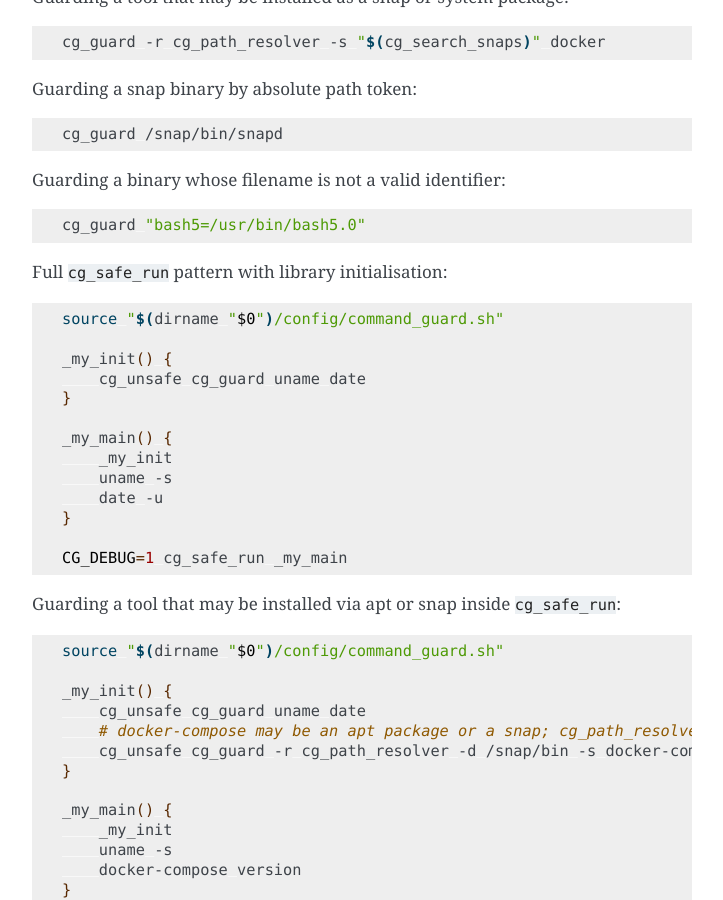
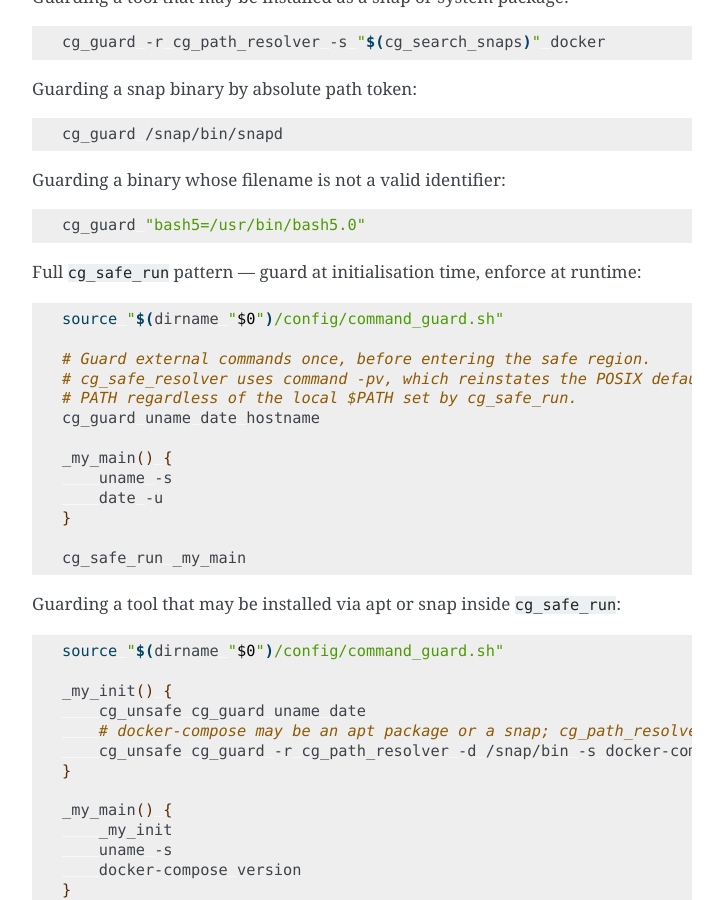
Before and after one commit to CriticalOptimisation/bash-deploy-libs, a Sphinx documentation site: the page built from docs/libraries/command_guard.rst, in a window 1280 px wide and 900 px high, scrolled down 13165 px. Shown: the whole window, without its empty margins (388-1111 px from the left). Built offline with Sphinx 7.4.7, drawn with Linux system fonts in a browser that asks for light colours.

Commit message:
doc(command_guard): correct Full cg_safe_run pattern example
cg_unsafe is not needed for cg_guard with the default resolver:
cg_safe_resolver uses command -pv which reinstates the POSIX default
PATH regardless of the local $PATH set by cg_safe_run. Guard commands
at initialisation time before cg_safe_run, not inside the called
function. Remove CG_DEBUG=1 from the example (debug flag, not part of
the pattern).

Co-Authored-By: Claude Sonnet 4.6 <noreply@anthropic.com>

```diff
--- a/docs/libraries/command_guard.rst
+++ b/docs/libraries/command_guard.rst
@@ -642,23 +642,23 @@ Guarding a binary whose filename is not a valid identifier:
 
    cg_guard "bash5=/usr/bin/bash5.0"
 
-Full ``cg_safe_run`` pattern with library initialisation:
+Full ``cg_safe_run`` pattern — guard at initialisation time, enforce at runtime:
 
 .. code-block:: bash
 
    source "$(dirname "$0")/config/command_guard.sh"
 
-   _my_init() {
-       cg_unsafe cg_guard uname date
-   }
+   # Guard external commands once, before entering the safe region.
+   # cg_safe_resolver uses command -pv, which reinstates the POSIX default
+   # PATH regardless of the local $PATH set by cg_safe_run.
+   cg_guard uname date hostname
 
    _my_main() {
-       _my_init
        uname -s
        date -u
    }
 
-   CG_DEBUG=1 cg_safe_run _my_main
+   cg_safe_run _my_main
 
 Guarding a tool that may be installed via apt or snap inside ``cg_safe_run``:
 
```
